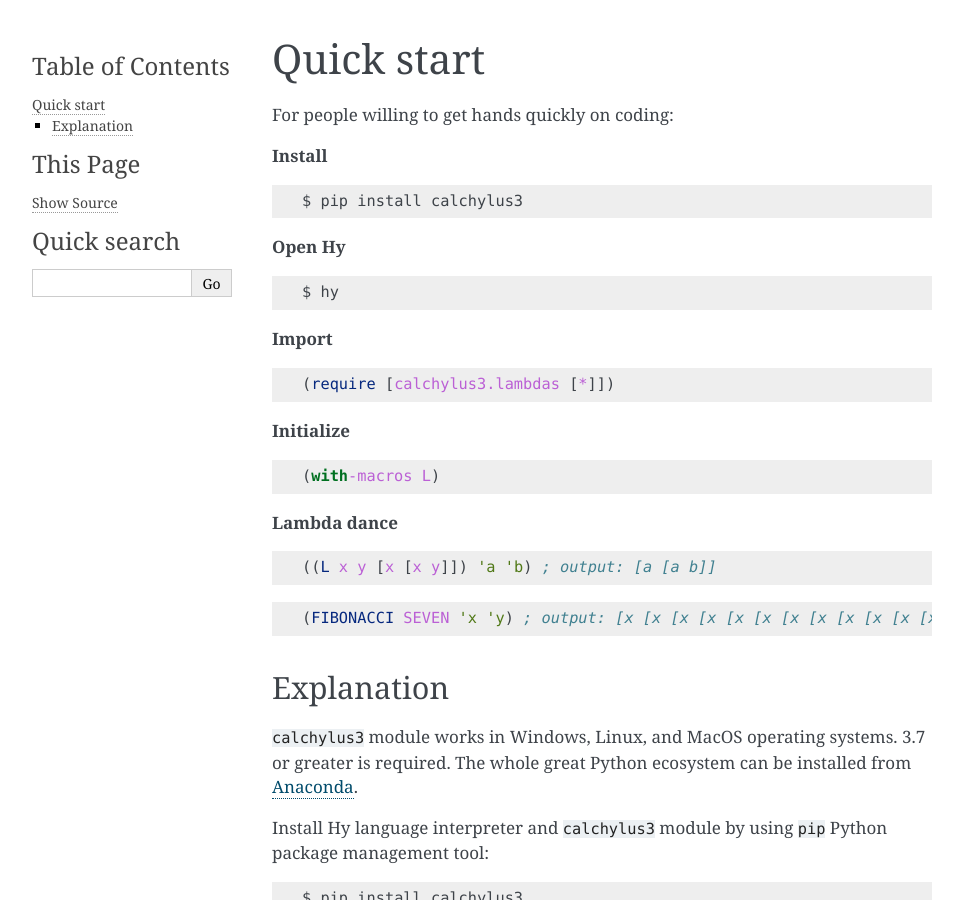
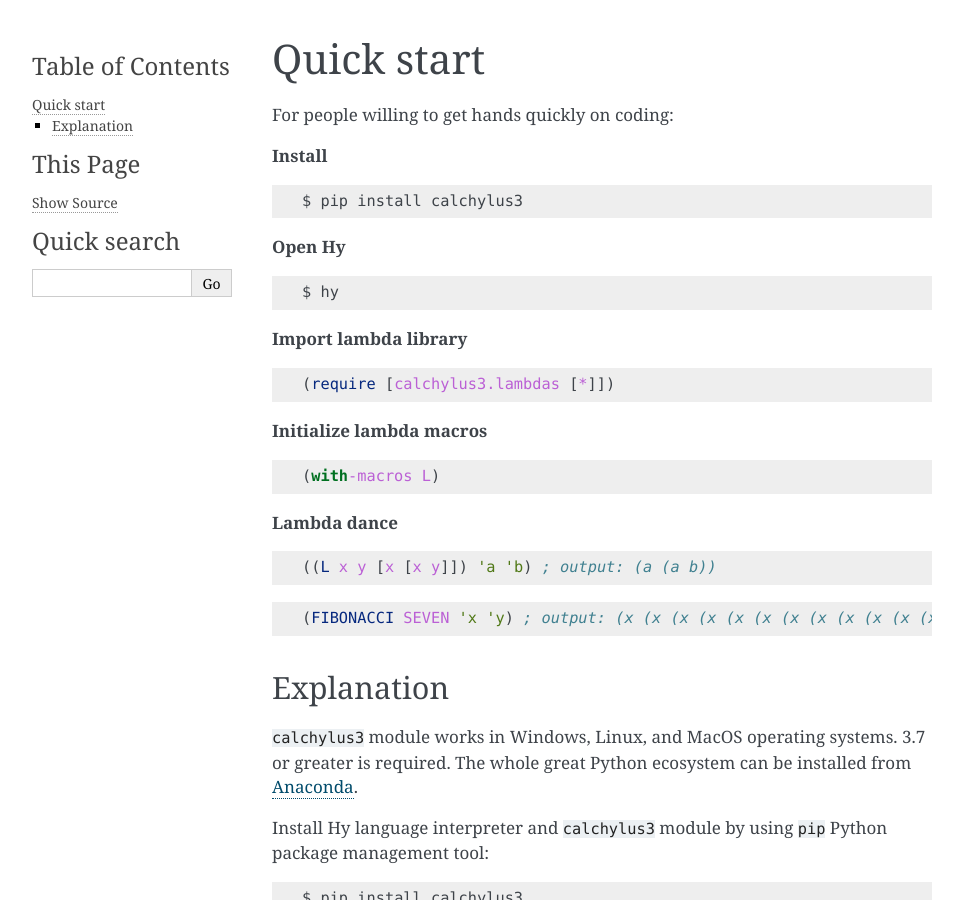
Before and after one commit to markomanninen/calchylus3, a Sphinx documentation site: the page built from doc/quick.rst, in a window 1280 px wide and 900 px high. Shown: the whole window, without its empty margins (148-1111 px from the left). Built offline with Sphinx 7.4.7, drawn with Linux system fonts in a browser that asks for light colours.

Commit message:
pretty print to main lambda library

```diff
--- a/calchylus3/__init__.py
+++ b/calchylus3/__init__.py
@@ -1,8 +1,9 @@
 #! /usr/bin/python3
 # -*- coding: utf-8 -*-
 
+__version__ = "0.1.3"
+
 import hy
-#import calchylus
 from hy.importer import hy_eval, import_buffer_to_hst
 
 def heval(tokens):
--- a/doc/quick.rst
+++ b/doc/quick.rst
@@ -16,13 +16,13 @@ For people willing to get hands quickly on coding:
 
 	$ hy
 
-**Import**
+**Import lambda library**
 
 .. code-block:: hylang
 
 	(require [calchylus3.lambdas [*]])
 
-**Initialize**
+**Initialize lambda macros**
 
 .. code-block:: hylang
 
@@ -32,11 +32,11 @@ For people willing to get hands quickly on coding:
 
 .. code-block:: hylang
 
-	((L x y [x [x y]]) 'a 'b) ; output: [a [a b]]
+	((L x y [x [x y]]) 'a 'b) ; output: (a (a b))
 
 .. code-block:: hylang
 
-	(FIBONACCI SEVEN 'x 'y) ; output: [x [x [x [x [x [x [x [x [x [x [x [x [x y]]]]]]]]]]]]]
+	(FIBONACCI SEVEN 'x 'y) ; output: (x (x (x (x (x (x (x (x (x (x (x (x (x y)))))))))))))
 
 
 Explanation
--- a/setup.py
+++ b/setup.py
@@ -2,11 +2,10 @@ try:
   from setuptools import setup
 except ImportError:
   from distutils.core import setup
-import os, io
+import os, io, calchylus3
 
 # deploy to pypi: python setup.py sdist upload
 
-version = 'v0.1.2'
 name = 'calchylus3'
 
 def read(fname):
@@ -20,7 +19,7 @@ setup(
     name: ['*.hy']
   },
   install_requires = ['hy==0.15.0'],
-  version = version,
+  version = calchylus3.__version__,
   description = 'Calchylus 3 - Lambda Calculus with Hy',
   long_description = read('README'),
   author = 'Marko Manninen',
```
Also changed, not shown: README.md (+4 -4 lines), Test.ipynb, 4 other files.
